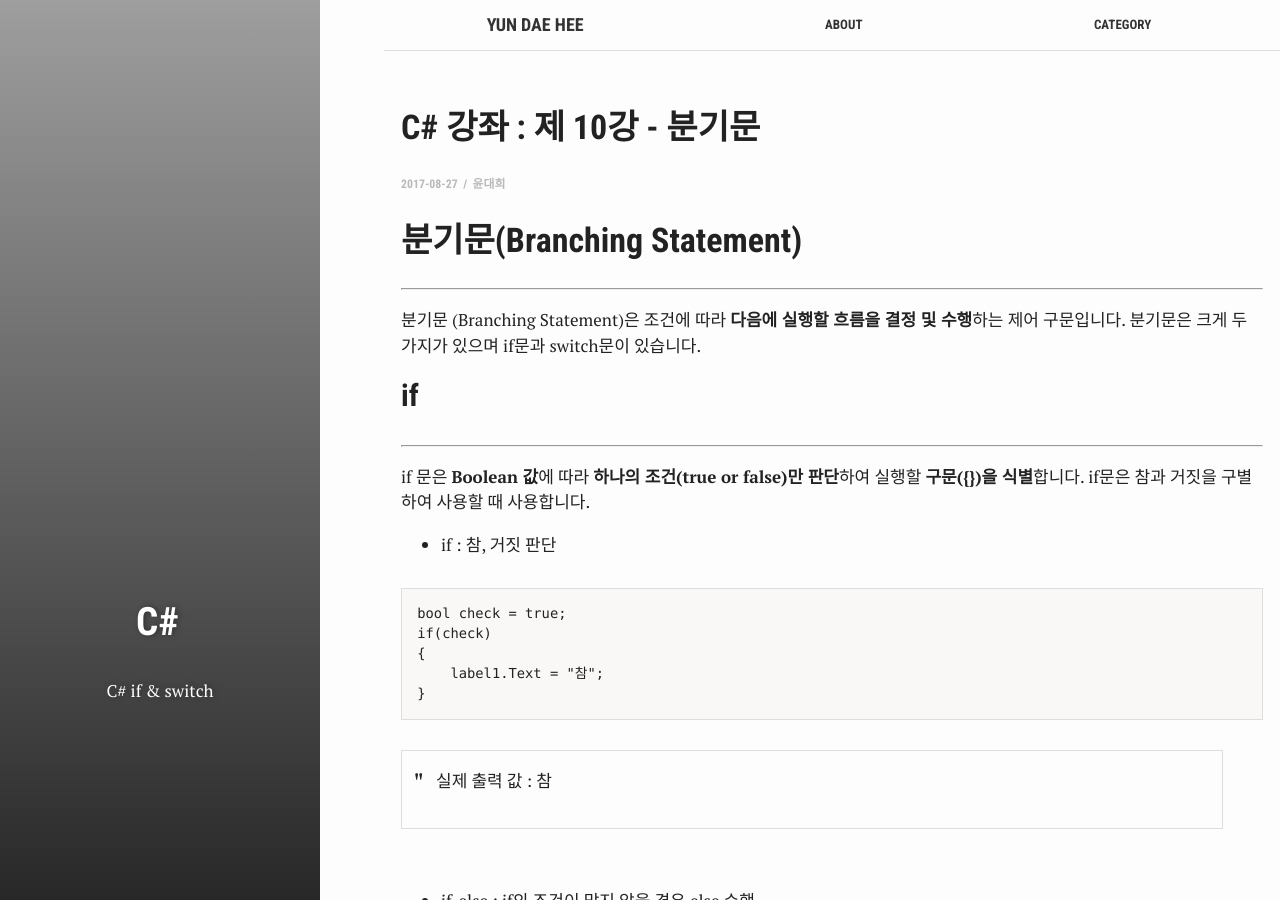
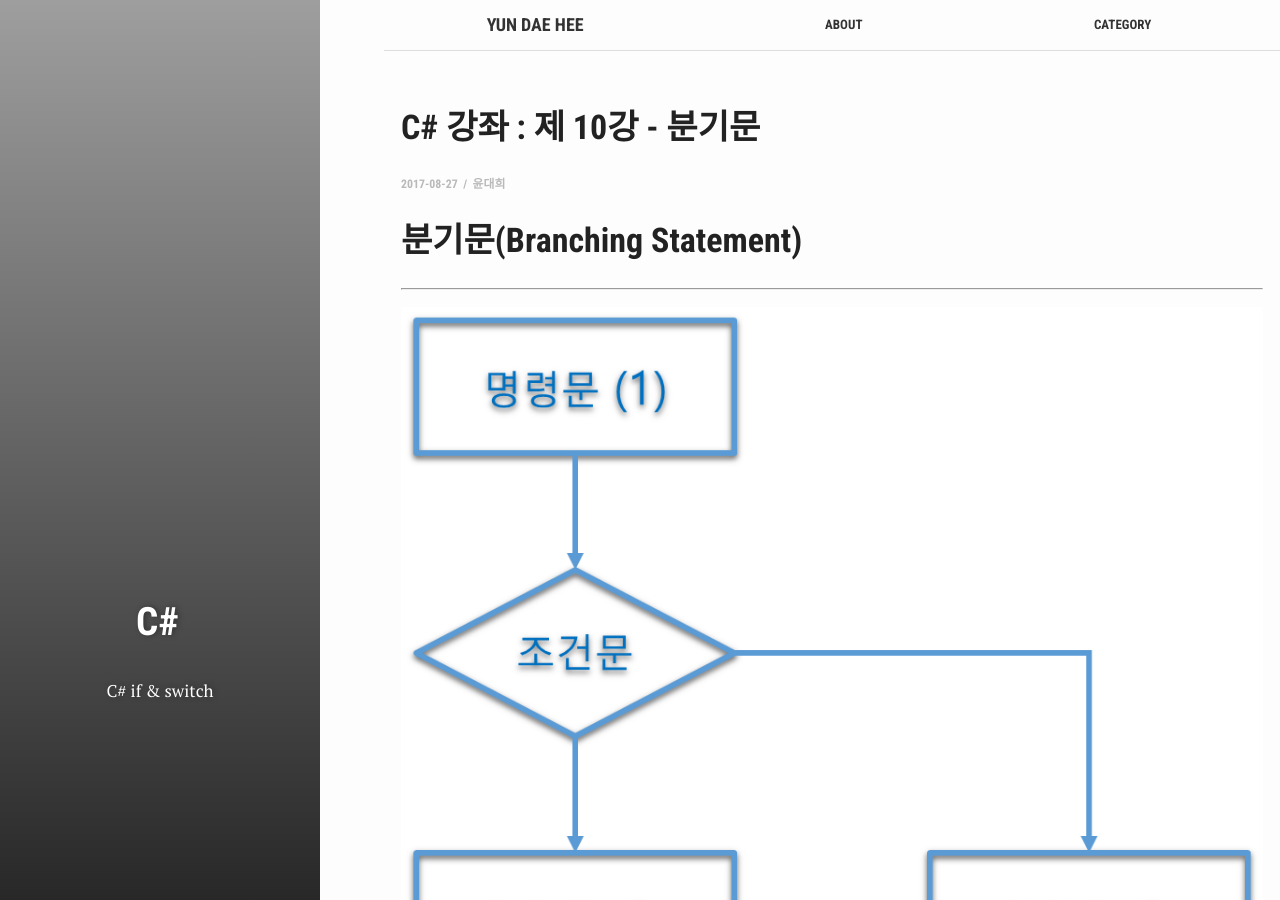
Before and after one commit to test076923/076923.github.io, a Jekyll site: the page built from _posts/2017-08-22-C#-10.md, in a window 1280 px wide and 900 px high. Built offline with Jekyll 4.4.1, drawn with Linux system fonts in a browser that asks for light colours.

Commit message:
Update 2017-08-22-C#-10.md

```diff
--- a/_posts/2017-08-22-C#-10.md
+++ b/_posts/2017-08-22-C#-10.md
@@ -13,6 +13,7 @@ author: 윤대희
 분기문(Branching Statement)
 ==========
 ----------
+[![1]({{ site.images }}/C/ch10/1.png)]({{ site.images }}/C/ch10/1.png)
 분기문 (Branching Statement)은 조건에 따라 **다음에 실행할 흐름을 결정 및 수행**하는 제어 구문입니다. 분기문은 크게 두 가지가 있으며 if문과 switch문이 있습니다.
 
 if
```
